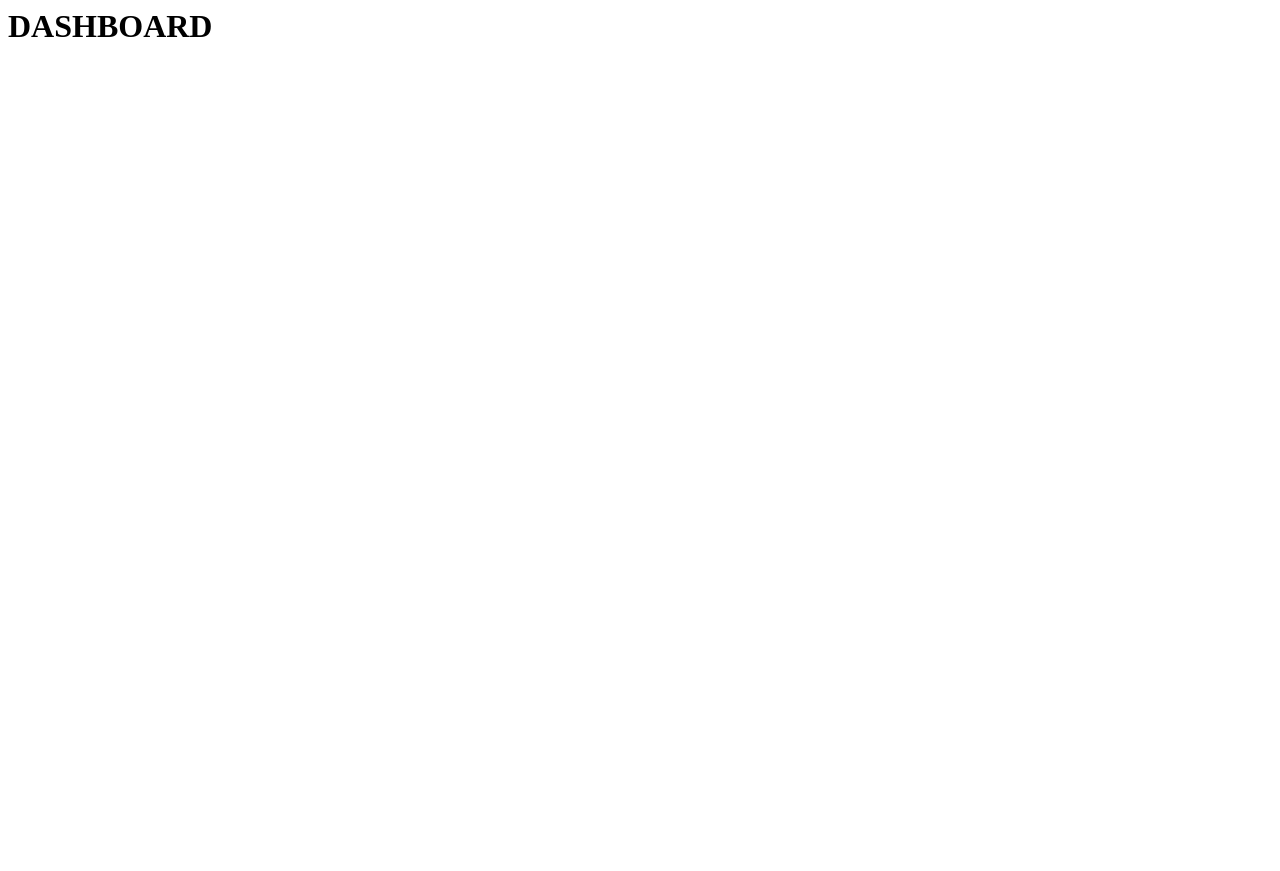
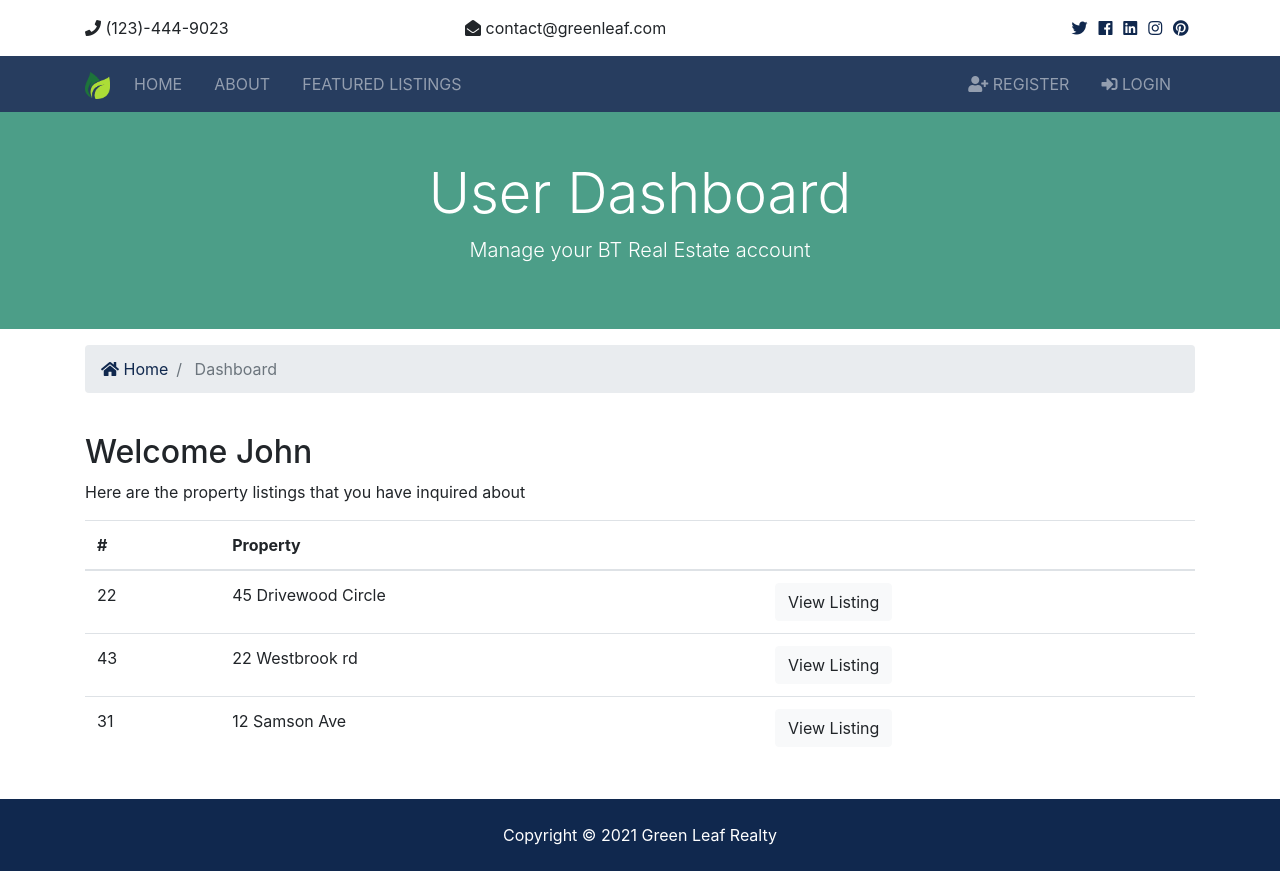
Before and after one commit to SungLee05/Django_Project, a Django app: page /accounts/dashboard in a window 1280 px wide. Before the commit the page is almost empty. Before the commit the page ends 37 px from the top, so only its background shows below. Run offline with Django 3.2, Linux system fonts and the light colour scheme; some libraries are stand-ins or nearby versions.

Commit message:
dashboard template complete

```diff
--- a/templates/accounts/dashboard.html
+++ b/templates/accounts/dashboard.html
@@ -1 +1,72 @@
-<h1>DASHBOARD</h1>
+{% extends 'base.html' %}
+
+{% block content %}
+<section id="showcase-inner" class="py-5 text-white">
+    <div class="container">
+      <div class="row text-center">
+        <div class="col-md-12">
+          <h1 class="display-4">User Dashboard</h1>
+          <p class="lead">Manage your BT Real Estate account</p>
+        </div>
+      </div>
+    </div>
+  </section>
+
+  <!-- Breadcrumb -->
+  <section id="bc" class="mt-3">
+    <div class="container">
+      <nav aria-label="breadcrumb">
+        <ol class="breadcrumb">
+          <li class="breadcrumb-item">
+            <a href="index.html">
+              <i class="fas fa-home"></i> Home</a>
+          </li>
+          <li class="breadcrumb-item active"> Dashboard</li>
+        </ol>
+      </nav>
+    </div>
+  </section>
+
+  <section id="dashboard" class="py-4">
+    <div class="container">
+      <div class="row">
+        <div class="col-md-12">
+          <h2>Welcome John</h2>
+          <p>Here are the property listings that you have inquired about</p>
+          <table class="table">
+            <thead>
+              <tr>
+                <th scope="col">#</th>
+                <th scope="col">Property</th>
+                <th></th>
+              </tr>
+            </thead>
+            <tbody>
+              <tr>
+                <td>22</td>
+                <td>45 Drivewood Circle</td>
+                <td>
+                  <a class="btn btn-light" href="#">View Listing</a>
+                </td>
+              </tr>
+              <tr>
+                <td>43</td>
+                <td>22 Westbrook rd</td>
+                <td>
+                  <a class="btn btn-light" href="#">View Listing</a>
+                </td>
+              </tr>
+              <tr>
+                <td>31</td>
+                <td>12 Samson Ave</td>
+                <td>
+                  <a class="btn btn-light" href="#">View Listing</a>
+                </td>
+              </tr>
+            </tbody>
+          </table>
+        </div>
+      </div>
+    </div>
+  </section>
+{% endblock %}
```
